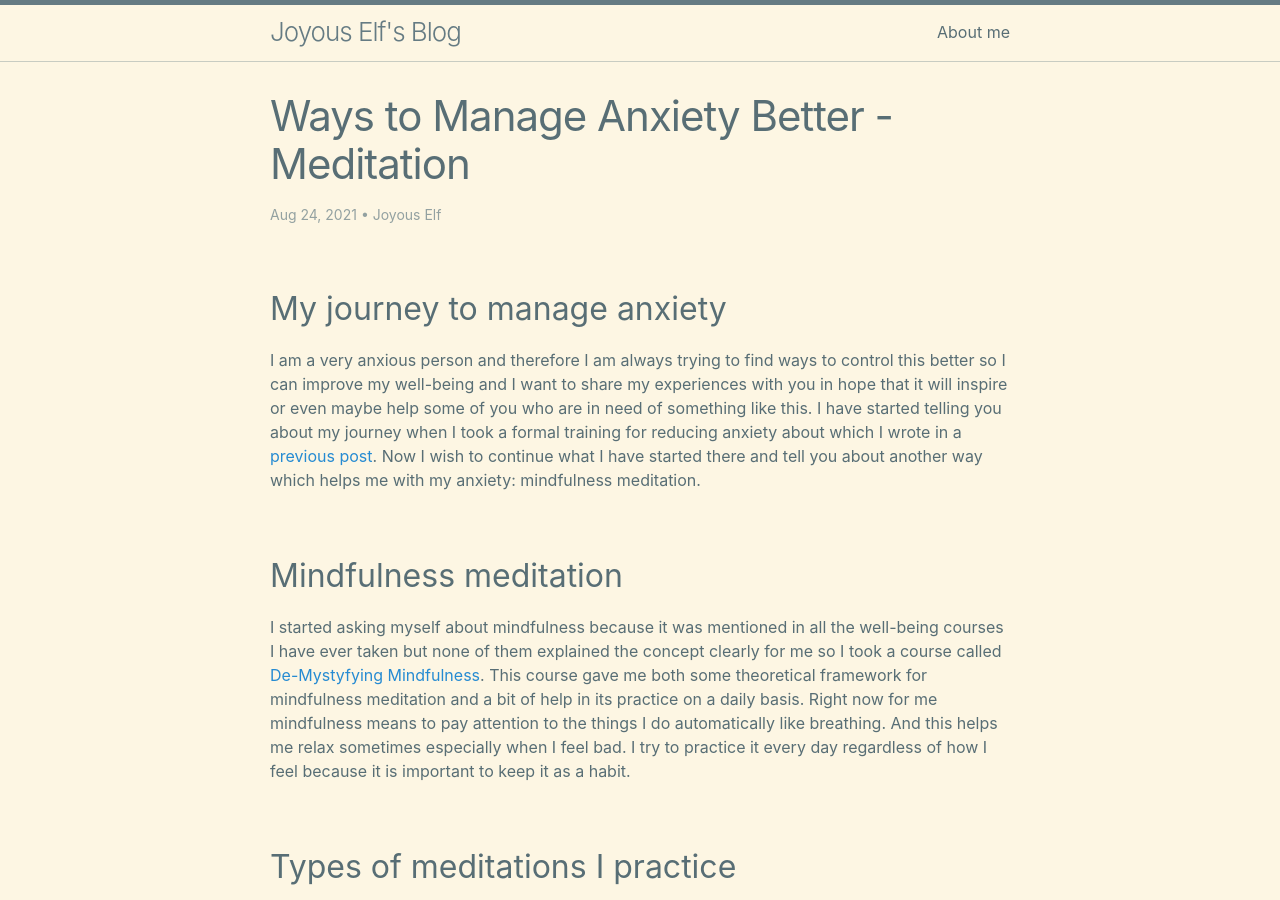
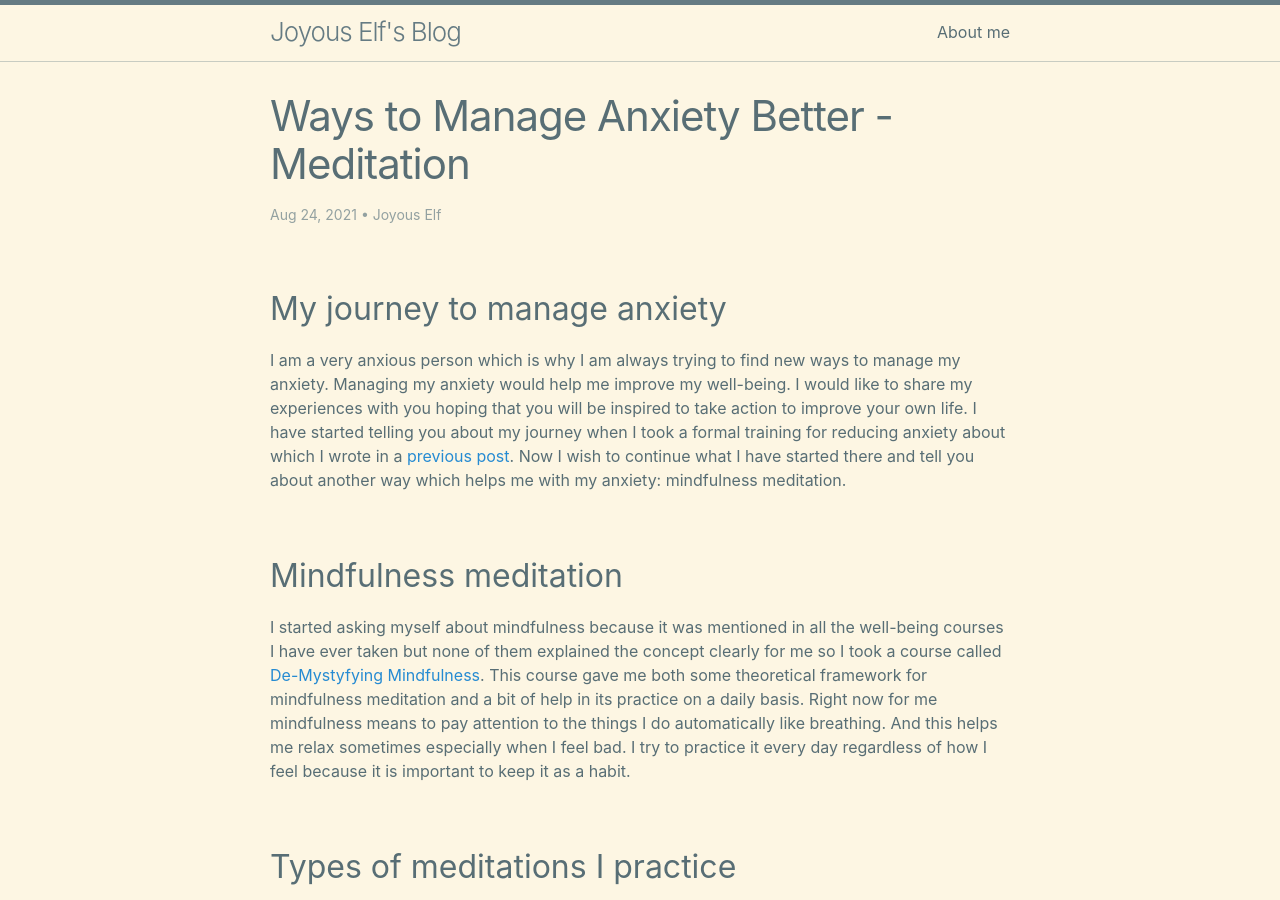
Before and after one commit to joyous-elf/my-blog, a Jekyll site: the page built from _posts/2021-08-24-ways-to-manage-anxiety-better-meditation.md, in a window 1280 px wide and 900 px high. Built offline with Jekyll 4.4.1, drawn with Linux system fonts in a browser that asks for light colours.

Commit message:
Sentence fix

```diff
--- a/_posts/2021-08-24-ways-to-manage-anxiety-better-meditation.md
+++ b/_posts/2021-08-24-ways-to-manage-anxiety-better-meditation.md
@@ -7,7 +7,7 @@ category: Personal Experiences
 
 ## My journey to manage anxiety
 
-I am a very anxious person and therefore I am always trying to find ways to control this better so I can improve my well-being and I want to share my experiences with you in hope that it will inspire or even maybe help some of you who are in need of something like this. I have started telling you about my journey when I took a formal training for reducing anxiety about which I wrote in a [previous post](https://joyous-elf.github.io/my-blog/personal%20experiences/2021/05/10/ways-to-manage-anxiety-better-formal-training.html). Now I wish to continue what I have started there and tell you about another way which helps me with my anxiety: mindfulness meditation.
+I am a very anxious person which is why I am always trying to find new ways to manage my anxiety. Managing my anxiety would help me improve my well-being. I would like to share my experiences with you hoping that you will be inspired to take action to improve your own life. I have started telling you about my journey when I took a formal training for reducing anxiety about which I wrote in a [previous post](https://joyous-elf.github.io/my-blog/personal%20experiences/2021/05/10/ways-to-manage-anxiety-better-formal-training.html). Now I wish to continue what I have started there and tell you about another way which helps me with my anxiety: mindfulness meditation.
 
 ## Mindfulness meditation
 
```
